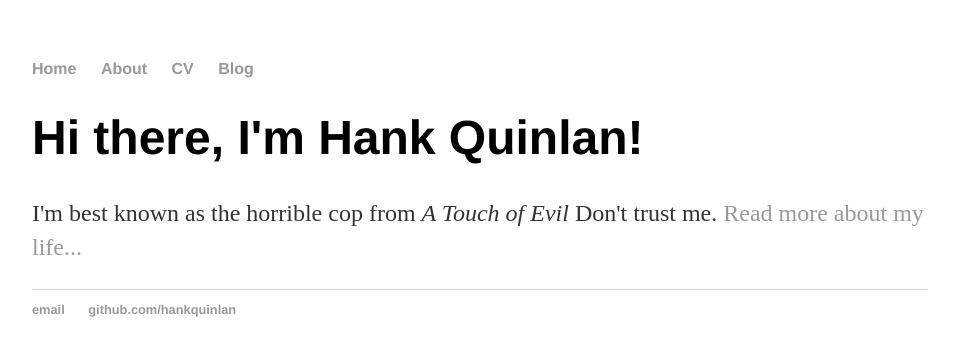
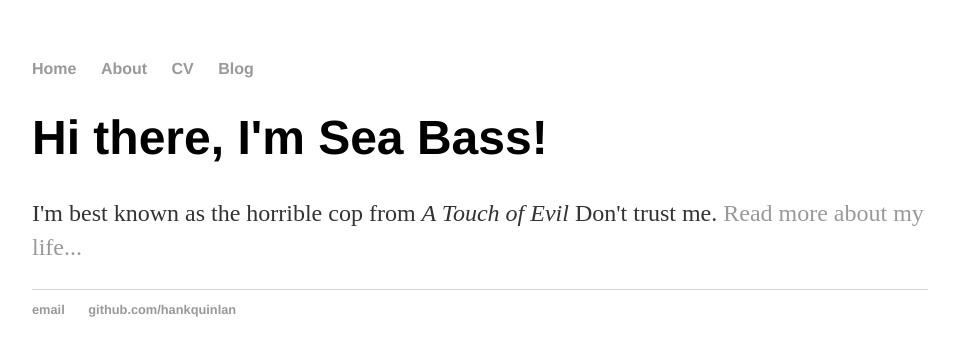
Before and after one commit to Sebastian-dm/sebastiandmeier.github.io, a Jekyll site: the page built from index.html, in a window 1280 px wide. Shown: the top 356 px of the page, without its empty margins (160-1115 px from the left). Built offline with Jekyll 4.4.1, drawn with Linux system fonts in a browser that asks for light colours.

Commit message:
Changed name

```diff
--- a/index.html
+++ b/index.html
@@ -1,8 +1,8 @@
 ---
 layout: default
-title: Hank Quinlan, Horrible Cop
+title: Sea Bass
 ---
 <div class="blurb">
-	<h1>Hi there, I'm Hank Quinlan!</h1>
+	<h1>Hi there, I'm Sea Bass!</h1>
 	<p>I'm best known as the horrible cop from <em>A Touch of Evil</em> Don't trust me. <a href="/about">Read more about my life...</a></p>
 </div><!-- /.blurb -->
```
